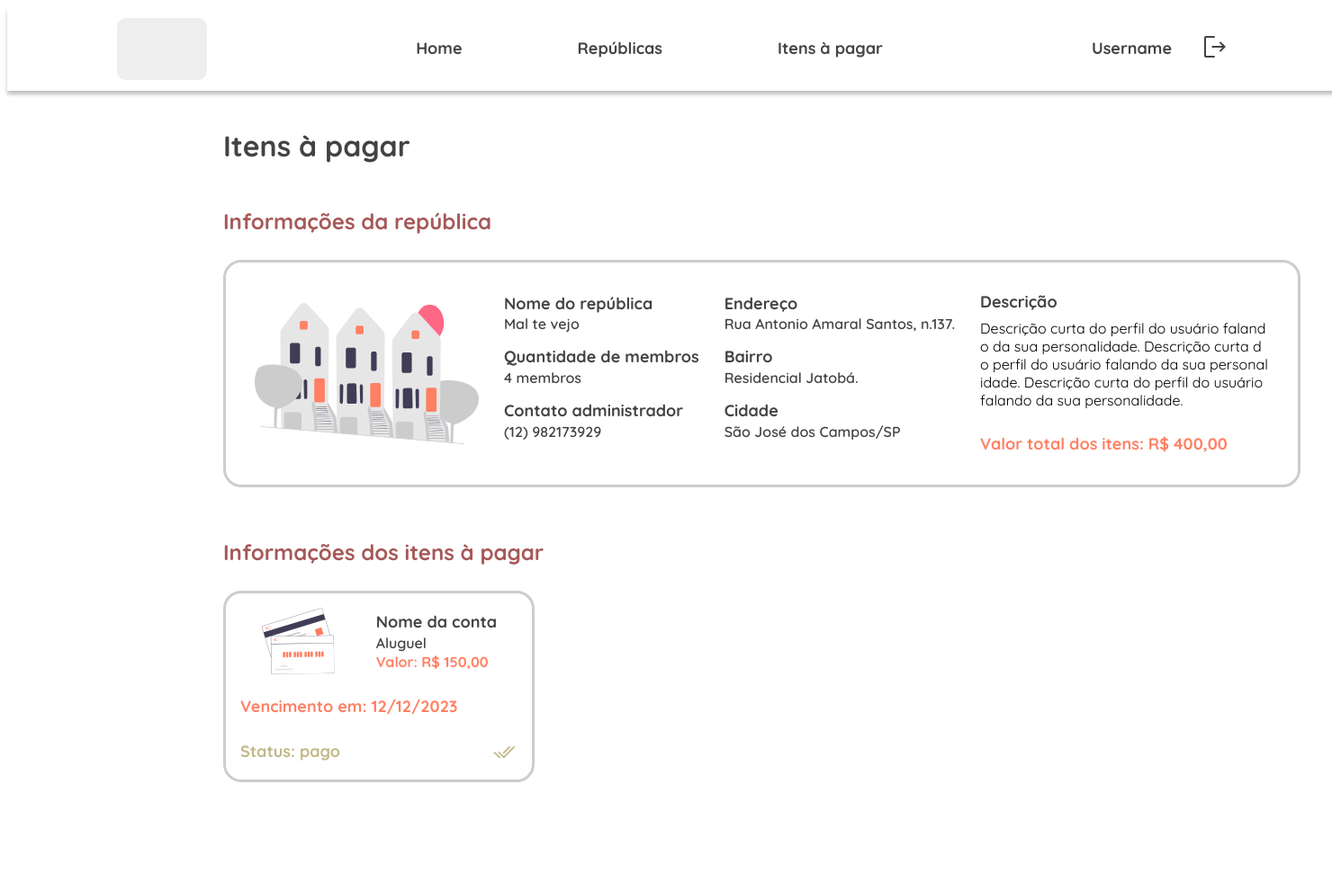
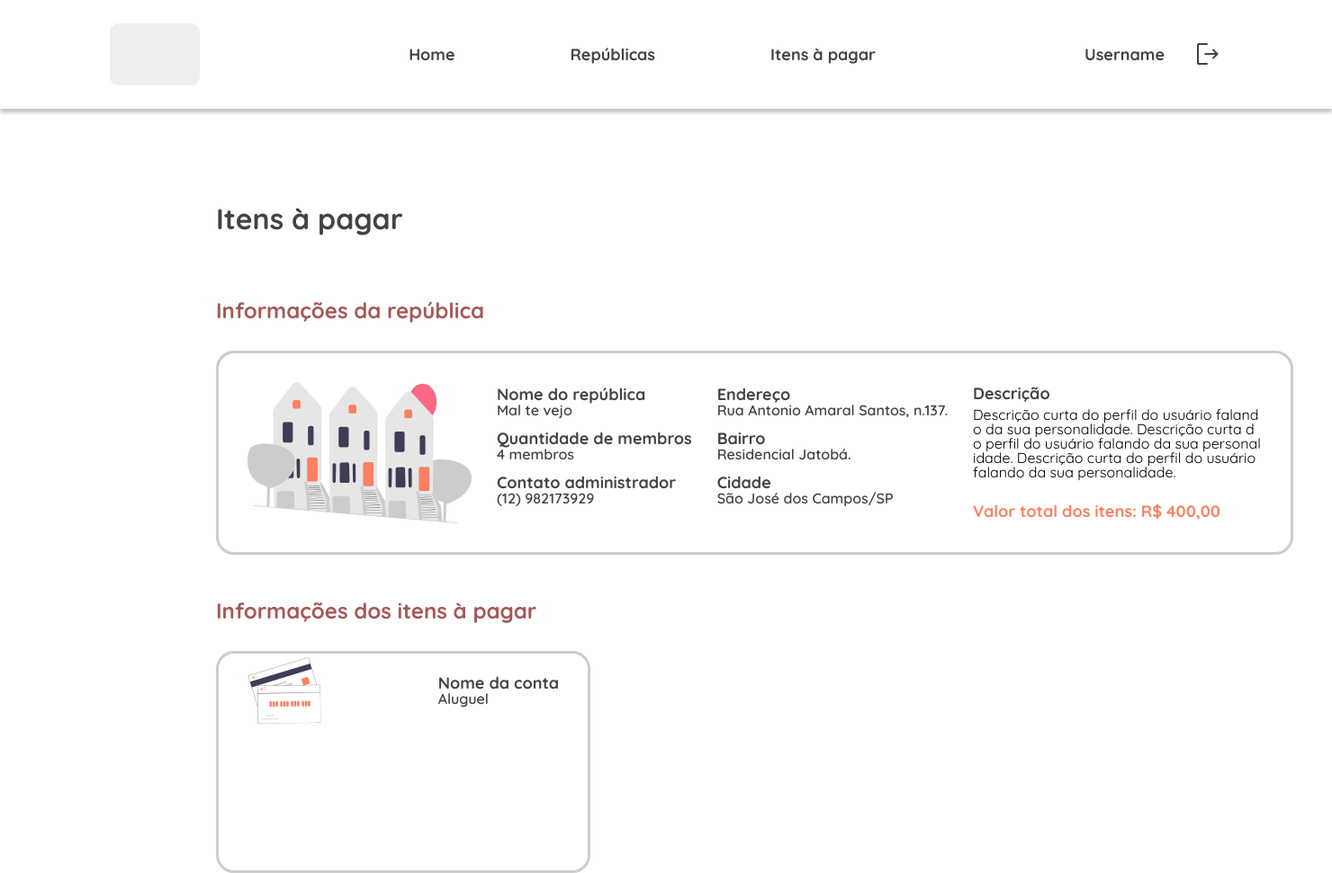
Before and after one commit to luacarol/unirep, a Django app: page /see-items-pay in a window 1480 px wide. Shown: the whole page at 90% size. Before the commit the page ends 870 px from the top, so only its background shows below. Run offline with Django 4.2, Linux system fonts and the light colour scheme.

Commit message:
Colocando o reset css

```diff
--- a/unirep_app/static/css/global.css
+++ b/unirep_app/static/css/global.css
@@ -32,9 +32,8 @@ body {
 .header {
     display: flex;
     flex-direction: row;
-    align-items: center;
     justify-content: space-between;
-    padding: 0em 7.625em;
+    padding: 1.625em 7.625em;
     box-shadow: 0px 0.25em 0.25em rgba(0, 0, 0, 0.25);
 }
 
@@ -57,49 +56,45 @@ body {
 .title {
     font-weight: 700;
     font-size: 2em;
-    line-height: 2.5em;
     color: var(--black);
+    margin-top: 3.313em;
+    margin-bottom: 2.313em;
 }
 
 .subtitle {
     font-weight: 700;
     font-size: 1.5em;
-    line-height: 1.875em;
     color: var(--brown);
+    margin-bottom: 1.375em;
 }
 
 .orange-subtitle {
     font-weight: 700;
     font-size: 1.5em;
-    line-height: 1.875em;
     color: var(--orange);
 }
 
 .minor-subtitle {
     font-weight: 700;
     font-size: 1.125em;
-    line-height: 1.375em;
     color: var(--black);
 }
 
 .common-text {
     font-weight: 500;
     font-size: 0.875em;
-    line-height: 1.125em;
     color: var(--black);
 }
 
 .legend {
     font-weight: 600;
     font-size: 1em;
-    line-height: 1.25em;
     color: var(--black);
 }
 
 .link {
     font-weight: 300;
     font-size: 1em;
-    line-height: 1.25em;
     text-decoration-line: underline;
     color: var(--black);
 }
@@ -405,42 +400,3 @@ body {
 }
 
 /* item card */
-
-.item-card {
-    width: 21.625em;
-    height: 13.313em;
-    background: var(--white);
-    border: 0.188em solid var(--light-gray);
-    border-radius: 1.25em;
-    padding: 1em;
-    box-sizing: border-box;
-}
-
-.item-card-content {
-    height: 100%;
-    display: flex;
-    flex-direction: column;
-    justify-content: space-between;
-}
-
-.item-card .image-basic-informations {
-    display: flex;
-    flex-direction: row;
-    align-items: center;
-    justify-content: space-around;
-}
-
-.item-card .status-image {
-    display: flex;
-    flex-direction: row;
-    align-items: center;
-    justify-content: space-between;
-}
-
-.item-card h4, p {
-    margin: 0;
-}
-
-.item-card .item-value {
-    font-size: 1em;
-}
--- /dev/null
+++ b/unirep_app/static/css/reset.css
@@ -0,0 +1,48 @@
+/* http://meyerweb.com/eric/tools/css/reset/
+   v2.0 | 20110126
+   License: none (public domain)
+*/
+
+html, body, div, span, applet, object, iframe,
+h1, h2, h3, h4, h5, h6, p, blockquote, pre,
+a, abbr, acronym, address, big, cite, code,
+del, dfn, em, img, ins, kbd, q, s, samp,
+small, strike, strong, sub, sup, tt, var,
+b, u, i, center,
+dl, dt, dd, ol, ul, li,
+fieldset, form, label, legend,
+table, caption, tbody, tfoot, thead, tr, th, td,
+article, aside, canvas, details, embed,
+figure, figcaption, footer, header, hgroup,
+menu, nav, output, ruby, section, summary,
+time, mark, audio, video {
+	margin: 0;
+	padding: 0;
+	border: 0;
+	font-size: 100%;
+	font: inherit;
+	vertical-align: baseline;
+}
+/* HTML5 display-role reset for older browsers */
+article, aside, details, figcaption, figure,
+footer, header, hgroup, menu, nav, section {
+	display: block;
+}
+body {
+	line-height: 1;
+}
+ol, ul {
+	list-style: none;
+}
+blockquote, q {
+	quotes: none;
+}
+blockquote:before, blockquote:after,
+q:before, q:after {
+	content: '';
+	content: none;
+}
+table {
+	border-collapse: collapse;
+	border-spacing: 0;
+}
--- a/unirep_app/static/css/see_items_pay.css
+++ b/unirep_app/static/css/see_items_pay.css
@@ -0,0 +1,20 @@
+#body-see-items-pay .div-item-card {
+    width: 21.625em;
+    height: 13.313em;
+    padding: 0.228em 2.019em 1.524em 2.007em;
+    background: #FFFFFF;
+    border: 0.188em solid #CDCDCD;
+    border-radius: 1.25em;
+}
+
+#body-see-items-pay .div-img-basic-informations {
+    display: flex;
+    flex-direction: row;
+    align-items: center;
+    justify-content: space-between;
+}
+
+#body-see-items-pay .div-basic-informations {
+    display: flex;
+    flex-direction: column;
+}
--- a/unirep_app/templates/partials/head.html
+++ b/unirep_app/templates/partials/head.html
@@ -5,4 +5,5 @@
 <meta name="viewport" content="width=device-width, initial-scale=1.0">
 <title>Unirep</title>
 
+<link rel="stylesheet" href="{% static 'css/reset.css' %}">
 <link rel="stylesheet" href="{% static 'css/global.css' %}">
--- a/unirep_app/templates/partials/header.html
+++ b/unirep_app/templates/partials/header.html
@@ -13,7 +13,6 @@
     <div class="username-icon">
         <h3 class="minor-subtitle">Username</h3>
 
-
         <div class="tooltip-content" style="margin: 0;">
 
             <a href="{% url 'login' %}"><img class="icon32" src="{% static 'img/logout-icon.svg' %}" alt="Ícone de logout, ou seja, de sair da aplicação."></a>
--- a/unirep_app/templates/see_items_pay.html
+++ b/unirep_app/templates/see_items_pay.html
@@ -15,7 +15,7 @@
 
     {% include 'partials/header.html' %}
 
-    <div class="body-container">
+    <div class="body-container" id="body-see-items-pay">
 
         <h1 class="title">Itens à pagar</h1>
 
@@ -85,34 +85,17 @@
 
             <h2 class="subtitle">Informações dos itens à pagar</h2>
 
-            <div class="item-card">
+            <div class="div-item-cards">
 
-                <div class="item-card-content">
+                <div class="div-item-card">
 
-                    <div class="image-basic-informations">
+                    <div class="div-img-basic-informations">
+                        <img src="{% static 'img/credit-card-picture.svg' %}" />
 
-                        <img src="{% static 'img/credit-card-picture.svg' %}" alt="Imagem de cartão de crédito.">
-
-                        <div>
-
-                            <div>
-                                <h4 class="minor-subtitle">Nome da conta</h4>
-                                <p class="legend">Aluguel</p>
-                            </div>
-
-                            <p class="minor-subtitle orange-text item-value">Valor: R$ 150,00</p>
-
+                        <div class="div-basic-informations">
+                            <h4 class="minor-subtitle">Nome da conta</h4>
+                            <h5 class="legend">Aluguel</h5>
                         </div>
-
-                    </div>
-
-                    <p class="minor-subtitle orange-text">Vencimento em: 12/12/2023</p>
-
-                    <div class="status-image">
-
-                        <p class="minor-subtitle light-green-text">Status: pago</p>
-                        <img src="{% static 'img/done-icon.svg' %}" alt="Ícone de verificação, que representa um item pago.">
-
                     </div>
 
                 </div>
```
Also changed, not shown: unirep_app/static/css/partials/header.css (added).
